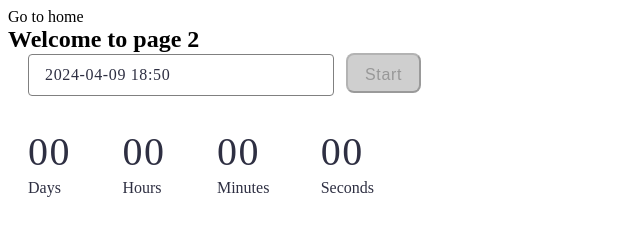
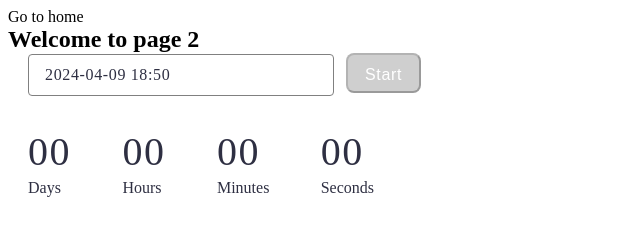
Before and after one commit to NataliiaSwan/goit-js-hw-10, a website built with Vite: page src/1-timer.html in a window 1280 px wide. Shown: the full height of the page, 0-640 px from the left. Built offline with nearby package versions, Linux system fonts and the light colour scheme.

Commit message:
Update 1-timer.css

```diff
--- a/src/css/1-timer.css
+++ b/src/css/1-timer.css
@@ -36,7 +36,6 @@ button {
   padding: 8px 16px;
   width: 75px;
   height: 40px;
-  background: #cfcfcf;
   font-family: 'Montserrat', sans-serif;
   font-weight: 500;
   font-size: 16px;
@@ -44,9 +43,10 @@ button {
   letter-spacing: 0.04em;
   color: #989898;
   cursor: pointer;
+  background: #4e75ff;
 }
-button:active {
-  background: #4e75ff;
+button:disabled {
+  background: #cfcfcf;
   color: #fff;
 }
 button:hover {
```
